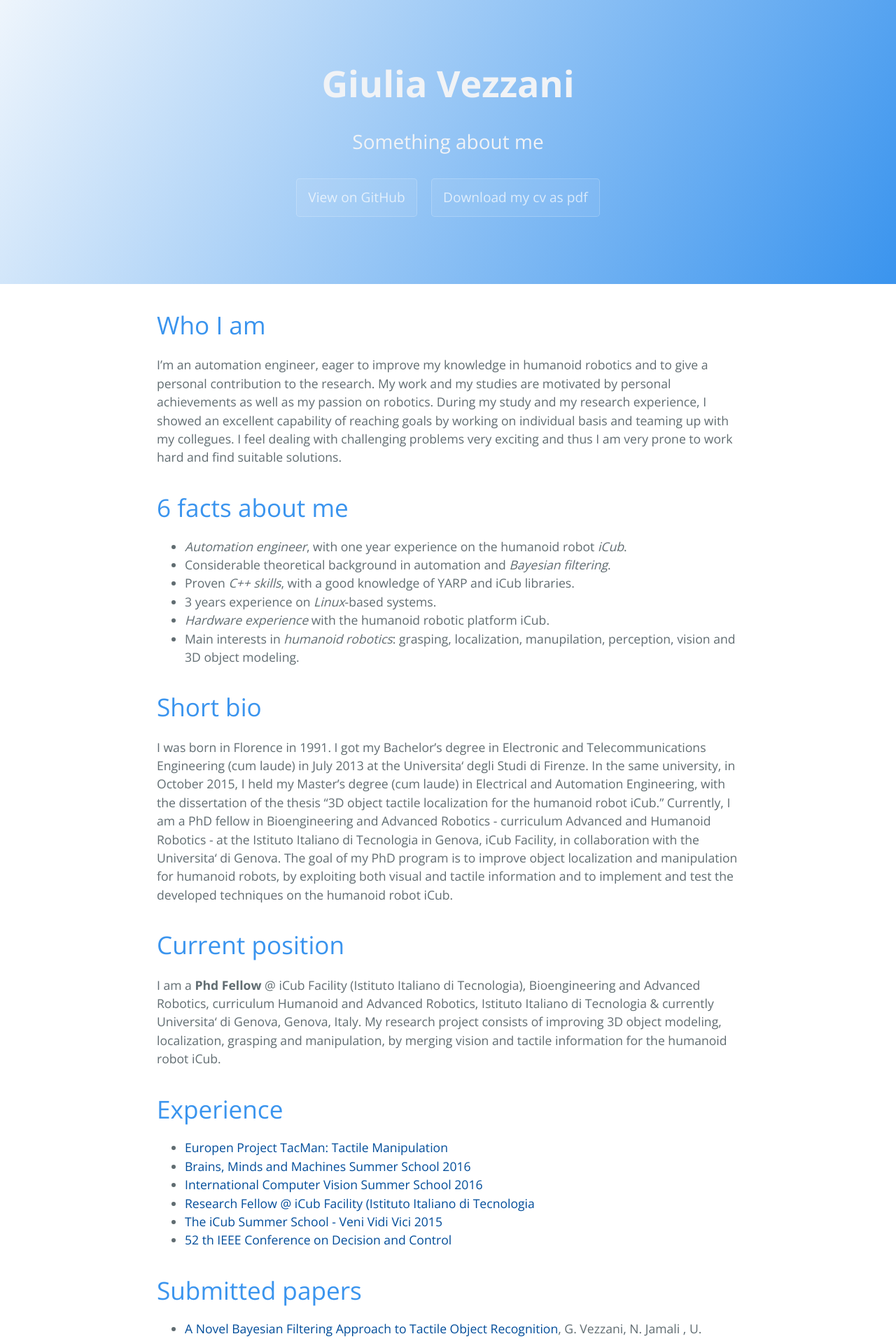
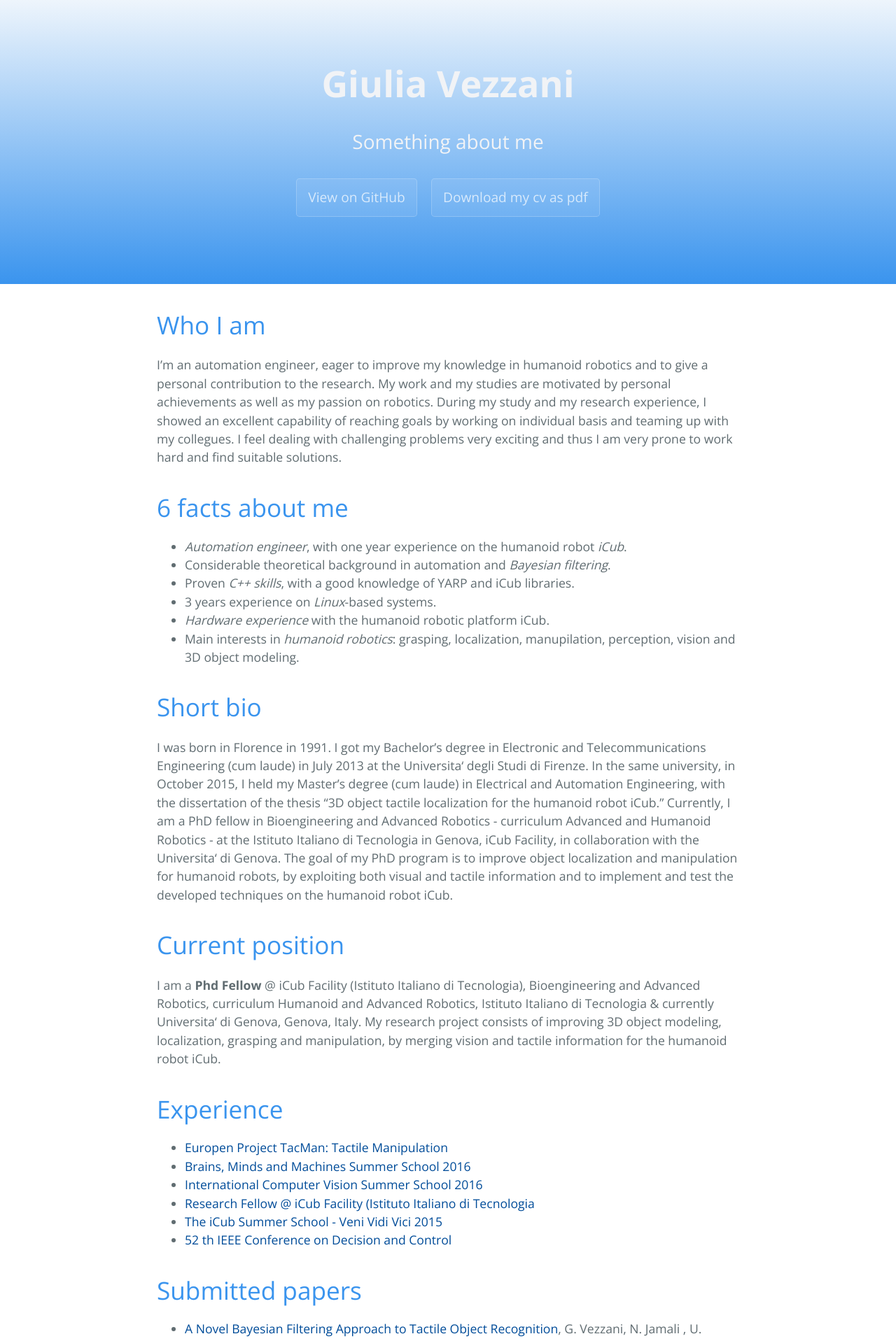
Before and after one commit to giuliavezzani/giuliavezzani_old.github.io, a Jekyll site: the page built from index.md, in a window 1280 px wide. Shown: the top 1917 px of the page at 70% size. Built offline with Jekyll 4.4.1, drawn with Linux system fonts in a browser that asks for light colours; our own code applies the rules of GitHub Pages for plain Markdown files.

Commit message:
Update jekyll-theme-cayman.scss

```diff
--- a/_sass/jekyll-theme-cayman.scss
+++ b/_sass/jekyll-theme-cayman.scss
@@ -91,7 +91,7 @@
   color: $header-heading-color;
   text-align: center;
   background-color: $header-bg-color;
-  background-image: linear-gradient(120deg, $header-bg-color-secondary, $header-bg-color);
+  background-image: linear-gradient(to bottom, $header-bg-color-secondary, $header-bg-color);
 
   @include large {
     padding: 5rem 6rem;
```
